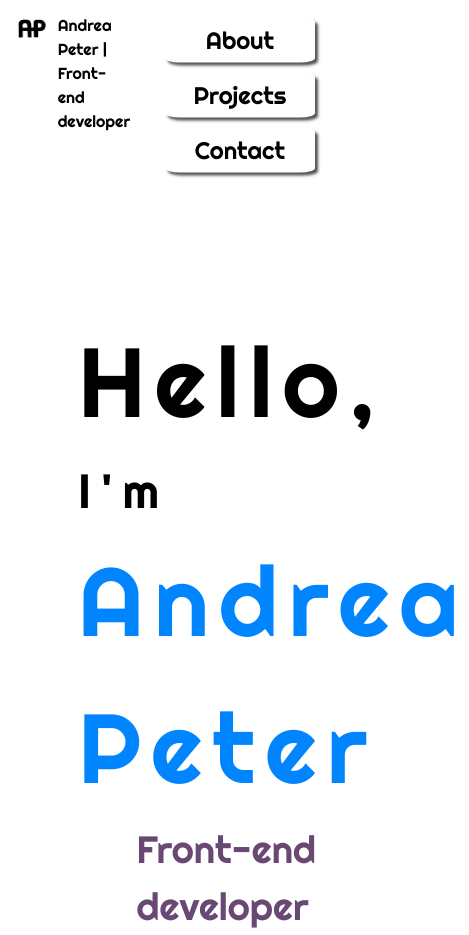
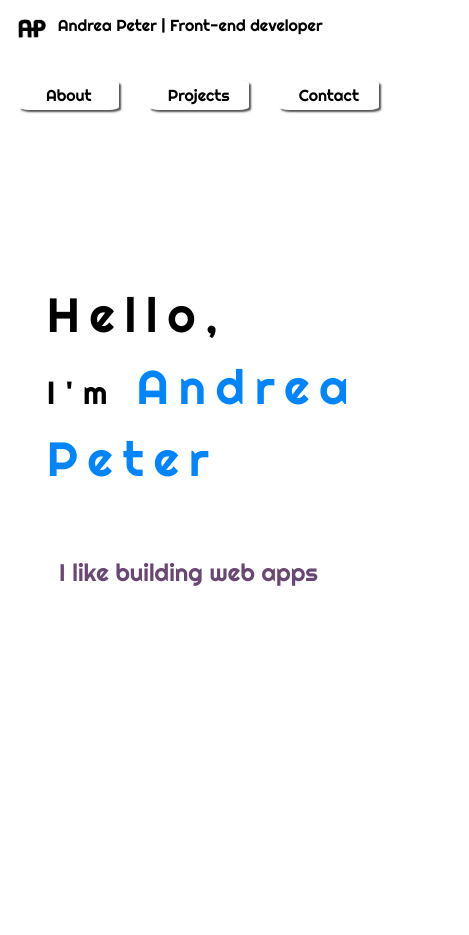
Before and after one commit to pandi1813/portfolio, a React (Create React App) app: page /contact in a window 390 px wide. Shown: the whole page, 469 px wide, since content can reach past the window. After the commit the page ends 844 px from the top, so only its background shows below. Built offline with nearby package versions, Linux system fonts and the light colour scheme.

Commit message:
rearranged homepage and navbar layout for mobile screens

```diff
--- a/src/components/Home/HomePage.jsx
+++ b/src/components/Home/HomePage.jsx
@@ -1,4 +1,5 @@
 import HomeTitle from "./titles/HomeTitle"
+import './home-page.css'
 
 export default function HomePage() {
     return (
--- a/src/components/Home/home-page.css
+++ b/src/components/Home/home-page.css
@@ -0,0 +1,16 @@
+@media only screen and (max-width: 500px) {
+
+
+h1{
+    font-size: 2rem;
+    margin: 20vh 0 0 12vw;
+}
+#hello, #name {
+    font-size: 3rem;
+}
+
+h2 {
+    font-size: 1.5rem;
+    margin: 7vh;
+}
+}
--- a/src/components/Home/titles/HomeTitle.jsx
+++ b/src/components/Home/titles/HomeTitle.jsx
@@ -7,7 +7,7 @@ export default function HomeTitle() {
             <br />
             I'm <span id='name'>Andrea Peter</span>
         </h1>
-        <h2>Front-end developer</h2>
+        <h2>I like building web apps</h2>
         </>
     )
 }
--- a/src/components/NavBar/NavBar.jsx
+++ b/src/components/NavBar/NavBar.jsx
@@ -10,10 +10,10 @@ export default function NavBar() {
                     <p>Andrea Peter | Front-end developer</p>
                 </div>
             </a>
-            <div>
-                <NavButton name="About" path="/about" />
-                <NavButton name="Projects" path="/projects" />
-                <NavButton name="Contact" path="contact" />
+            <div id="nav-buttons" className="grid grid-rows-1 grid-cols-3">
+                <NavButton className='nav-btn' name="About" path="/about" />
+                <NavButton className='nav-btn' name="Projects" path="/projects" />
+                <NavButton className='nav-btn' name="Contact" path="contact" />
             </div>
 
         </nav>
--- a/src/components/NavBar/navbar.css
+++ b/src/components/NavBar/navbar.css
@@ -10,3 +10,16 @@
     margin: 1.5vh;
     font-family: 'Righteous', cursive;
 }
+
+@media only screen and (max-width: 500px) {
+    #navbar {
+        flex-direction: column;
+    }
+    .nav-btn {
+        scale: 1;
+    }
+    #nav-buttons {
+        position: relative;
+        right: 8vw;
+    }
+}
```
